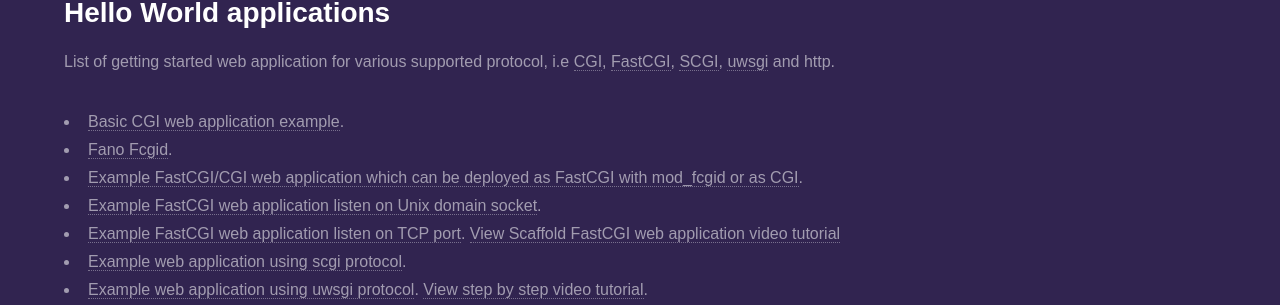
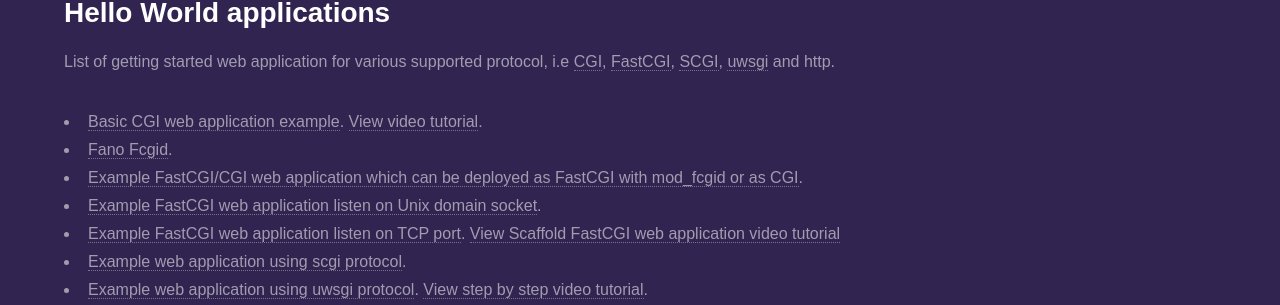
Before and after one commit to fanoframework/fanoframework.github.io, a Jekyll site: the page built from examples/index.md, in a window 1280 px wide and 900 px high. Shown: the part 390-695 px from the top of the window. Built offline with Jekyll 4.4.1, drawn with Linux system fonts in a browser that asks for light colours; our own code applies the rules of GitHub Pages for plain Markdown files.

Commit message:
add link to video tutorial

```diff
--- a/examples/index.md
+++ b/examples/index.md
@@ -12,7 +12,7 @@ generated with [Fano CLI](https://github.com/fanoframework/fano-cli), command li
 
 List of getting started web application for various supported protocol, i.e [CGI](https://tools.ietf.org/html/rfc3875), [FastCGI](http://www.mit.edu/~yandros/doc/specs/fcgi-spec.html), [SCGI](http://python.ca/scgi/protocol.txt), [uwsgi](https://uwsgi-docs.readthedocs.io/en/latest/Protocol.html) and http.
 
-- [Basic CGI web application example](https://github.com/fanoframework/fano-app).
+- [Basic CGI web application example](https://github.com/fanoframework/fano-app). [View video tutorial](https://youtu.be/bnOqoUBOx7o).
 - [Fano Fcgid](https://github.com/fanoframework/fano-fcgid).
 - [Example FastCGI/CGI web application which can be deployed as FastCGI with mod_fcgid or as CGI](https://github.com/fanoframework/fano-cgi-fcgi).
 - [Example FastCGI web application listen on Unix domain socket](https://github.com/fanoframework/fano-fcgi-unix).
```
